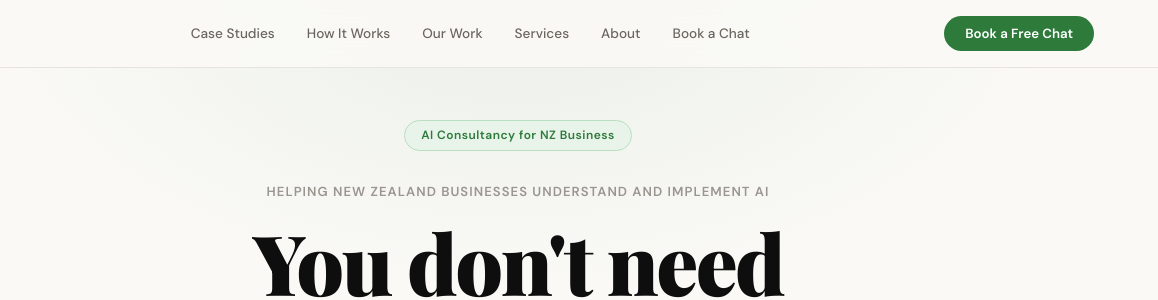
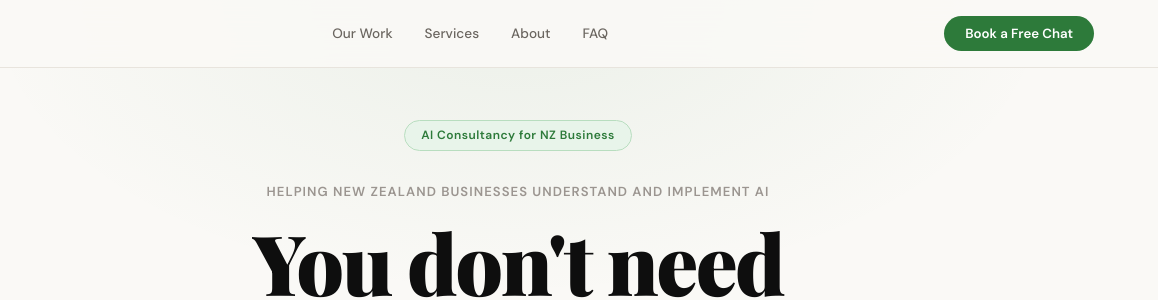
Before and after one commit to SocialStrategy/kiwiai, a website: page index.html in a window 1280 px wide. Shown: the top 300 px of the page, 122-1280 px from the left. Drawn offline with nearby package versions, Linux system fonts and the light colour scheme; a script that the page names is missing; a web font is replaced by a local one.

Commit message:
Fix nav: match footer (Our Work, Services, About, FAQ)

```diff
--- a/index.html
+++ b/index.html
@@ -619,12 +619,10 @@ footer{
 <nav id="nav">
   <a class="nav-logo" href="#"><img src="/kiwi-logo.png" alt="KiwiAI" style="height:36px"></a>
   <div class="nav-links">
-    <a href="#cases">Case Studies</a>
-    <a href="#how">How It Works</a>
     <a href="#cases">Our Work</a>
     <a href="#solution">Services</a>
     <a href="#about">About</a>
-    <a href="#book">Book a Chat</a>
+    <a href="#faq">FAQ</a>
   </div>
   <a href="#book" class="btn-nav">Book a Free Chat</a>
 </nav>
```
